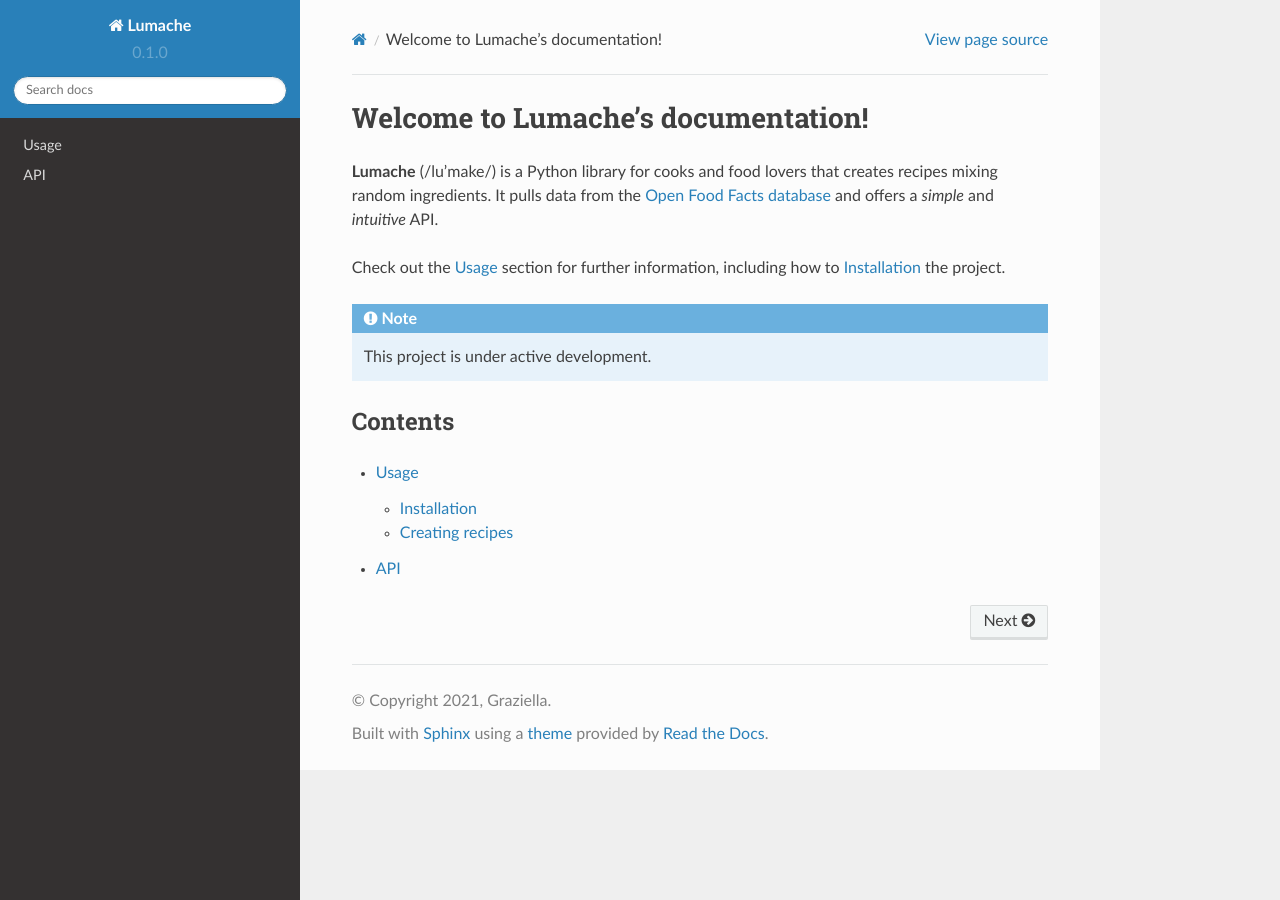
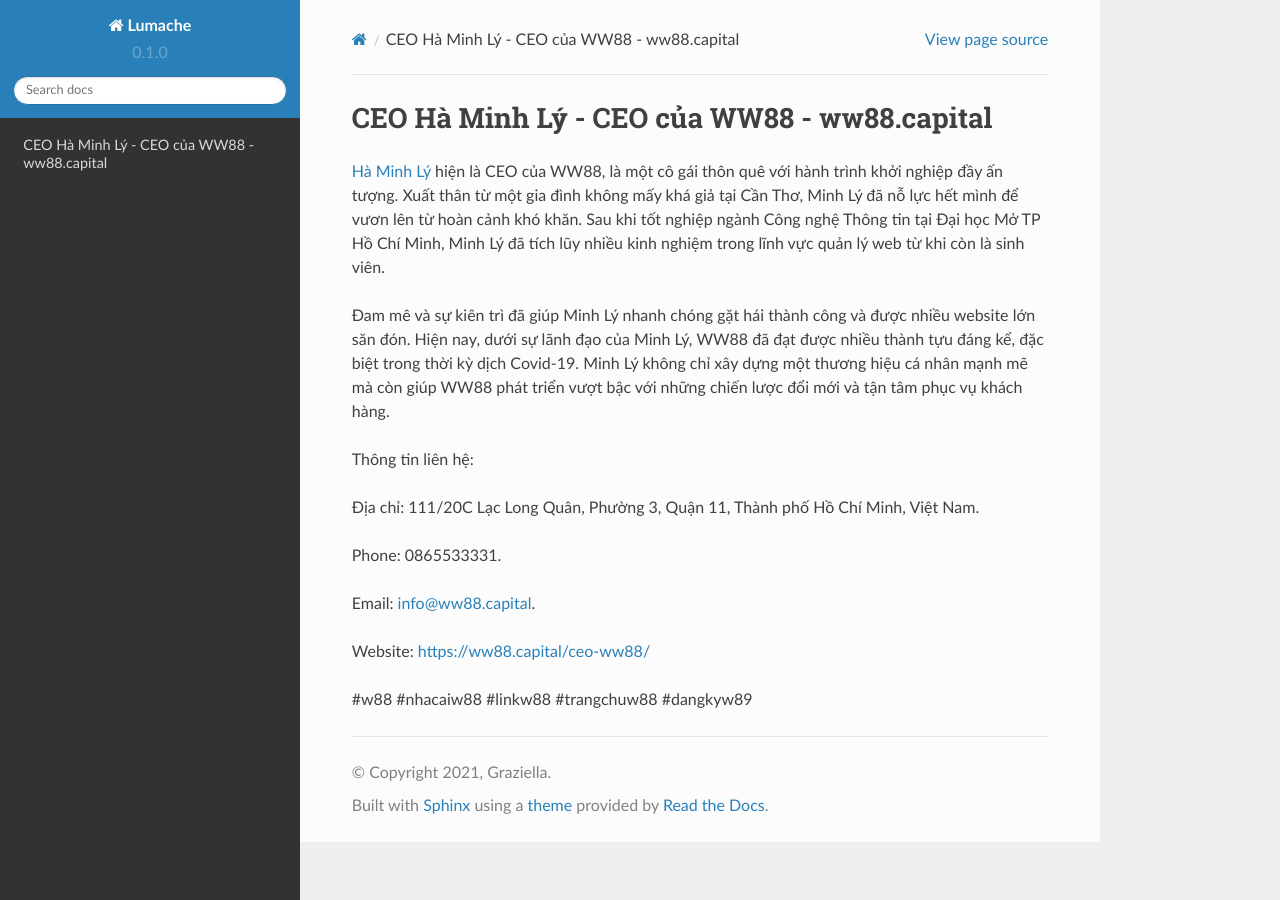
Before and after one commit to socialentity/ceohaminhly, a Sphinx documentation site: the page built from docs/source/index.rst, in a window 1280 px wide. Built offline with Sphinx 7.4.7 and the Read the Docs theme 2.0.0, drawn with Linux system fonts in a browser that asks for light colours.

Commit message:
Update index.rst

```diff
--- a/docs/source/index.rst
+++ b/docs/source/index.rst
@@ -1,22 +1,18 @@
-Welcome to Lumache's documentation!
+CEO Hà Minh Lý - CEO của WW88 - ww88.capital
 ===================================
 
-**Lumache** (/lu'make/) is a Python library for cooks and food lovers
-that creates recipes mixing random ingredients.
-It pulls data from the `Open Food Facts database <https://world.openfoodfacts.org/>`_
-and offers a *simple* and *intuitive* API.
+`Hà Minh Lý <https://ww88.capital/ceo-ww88/>`_ hiện là CEO của WW88, là một cô gái thôn quê với hành trình khởi nghiệp đầy ấn tượng. Xuất thân từ một gia đình không mấy khá giả tại Cần Thơ, Minh Lý đã nỗ lực hết mình để vươn lên từ hoàn cảnh khó khăn. Sau khi tốt nghiệp ngành Công nghệ Thông tin tại Đại học Mở TP Hồ Chí Minh, Minh Lý đã tích lũy nhiều kinh nghiệm trong lĩnh vực quản lý web từ khi còn là sinh viên.
 
-Check out the :doc:`usage` section for further information, including
-how to :ref:`installation` the project.
+Đam mê và sự kiên trì đã giúp Minh Lý nhanh chóng gặt hái thành công và được nhiều website lớn săn đón. Hiện nay, dưới sự lãnh đạo của Minh Lý, WW88 đã đạt được nhiều thành tựu đáng kể, đặc biệt trong thời kỳ dịch Covid-19. Minh Lý không chỉ xây dựng một thương hiệu cá nhân mạnh mẽ mà còn giúp WW88 phát triển vượt bậc với những chiến lược đổi mới và tận tâm phục vụ khách hàng.
 
-.. note::
+Thông tin liên hệ:
 
-   This project is under active development.
+Địa chỉ: 111/20C Lạc Long Quân, Phường 3, Quận 11, Thành phố Hồ Chí Minh, Việt Nam.
 
-Contents
---------
+Phone: 0865533331.
 
-.. toctree::
+Email: info@ww88.capital.
 
-   usage
-   api
+Website: `https://ww88.capital/ceo-ww88/ <https://ww88.capital/ceo-ww88/>`_
+
+#w88 #nhacaiw88 #linkw88 #trangchuw88 #dangkyw89
```
